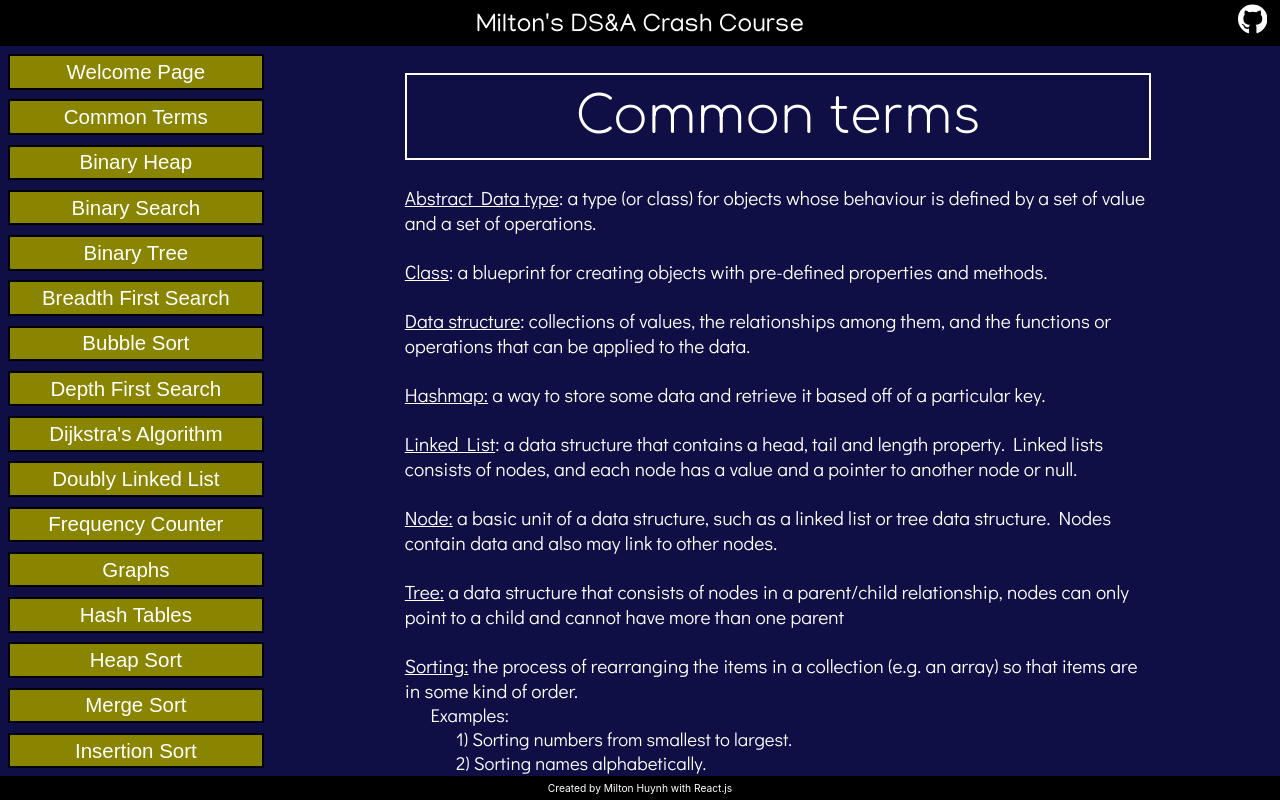
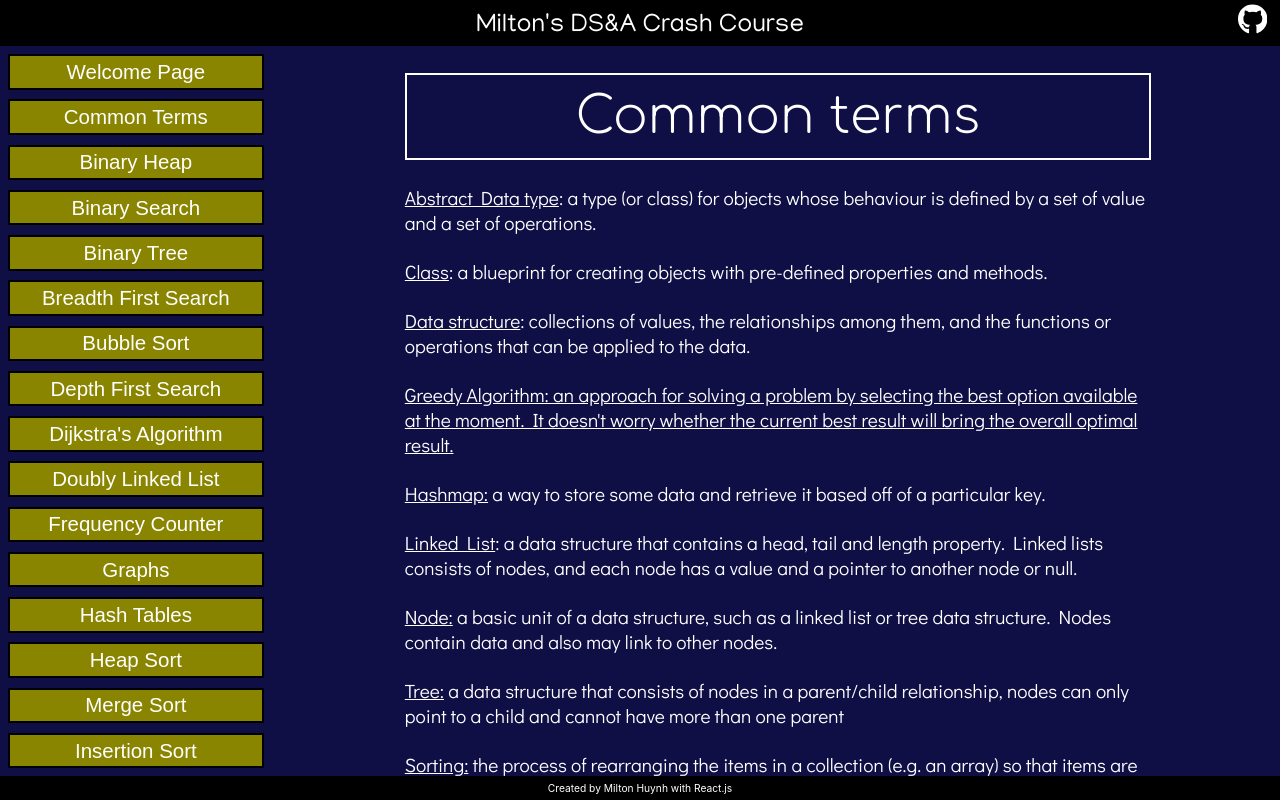
Before and after one commit to miltonhuynh/DSA-guide, a React (Create React App) app in the folder app/: page /DSA-guide/Definitions in a window 1280 px wide. Built offline with nearby package versions, Linux system fonts and the light colour scheme; a web font is replaced by a local one.

Commit message:
Added greedy algo definition

```diff
--- a/app/src/Concepts/Definitions.js
+++ b/app/src/Concepts/Definitions.js
@@ -8,6 +8,7 @@ export default function Definitions() {
           <div class="Term"><u>Abstract Data type</u>: a type (or class) for objects whose behaviour is defined by a set of value and a set of operations.</div>
           <div class="Term"><u>Class</u>: a blueprint for creating objects with pre-defined properties and methods.</div>
           <div class="Term"><u>Data structure</u>: collections of values, the relationships among them, and the functions or operations that can be applied to the data.</div>
+          <div class="Term"><u>Greedy Algorithm: an approach for solving a problem by selecting the best option available at the moment. It doesn't worry whether the current best result will bring the overall optimal result.</u></div>
           <div class="Term"><u>Hashmap:</u> a way to store some data and retrieve it based off of a particular key.</div>
           <div class="Term"><u>Linked List</u>: a data structure that contains a head, tail and length property. Linked lists consists of nodes, and each node has a value and a pointer to another node or null.</div>
           <div class="Term"><u>Node:</u> a basic unit of a data structure, such as a linked list or tree data structure. Nodes contain data and also may link to other nodes.</div>
```
